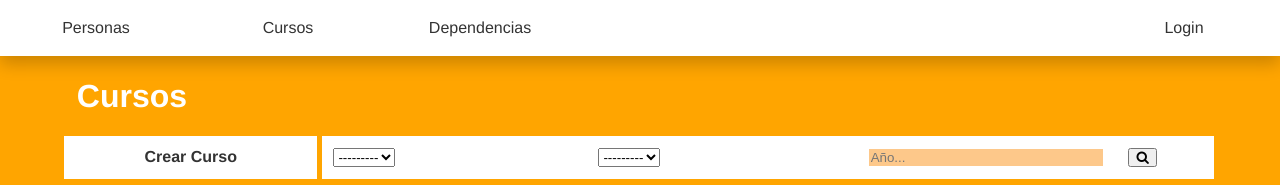
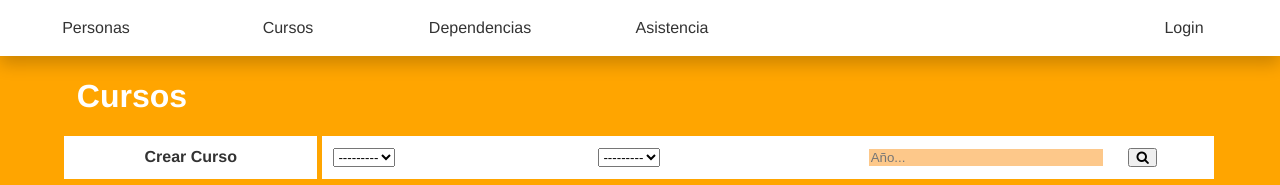
Before and after one commit to GeOnE-357/ProyectoEspacio, a Django app: page /Curso/ in a window 1280 px wide. Shown: the part 119-304 px from the top of the page. Run offline with Django 3.2, Linux system fonts and the light colour scheme; data that the repository does not hold is empty.

Commit message:
pequeños cambios

```diff
--- a/asistencia/urls.py
+++ b/asistencia/urls.py
@@ -2,6 +2,6 @@ from django.conf.urls import url
 from . import views
 
 urlpatterns = [
-url(r'^$', views.index, name="asistencia-index"),
+url(r'^$', views.index, name="Asistencia-index"),
 
 ]
--- a/asistencia/views.py
+++ b/asistencia/views.py
@@ -4,5 +4,9 @@ from .forms import AsistenciaForm
 
 def index(request):
     return render(request, 'asistencia/index.html', {
-        'asist': Asistencia.objects.all(),
+        'cursos': cursos.objects.filter(profesorId=id),
     })
+#deberia recibir el id del profesor que
+#loguee y traer las inscripciones de sus cursos
+def listar_asist(request):
+	pass
--- a/templates/nav.html
+++ b/templates/nav.html
@@ -24,6 +24,13 @@
 
     </div>
   </li>
+  <li class="drop">
+    <a class="drop-btn">Asistencia</a>
+    <div class="drop-cont">
+      <a class="drop-btn" href="{% url 'Asistencia-index' %}">Listar Asistencia</a>
+
+    </div>
+  </li>
   {% if user.is_staff %}
   <li class="drop">
     <a class="drop-btn">Usuarios</a>
```
